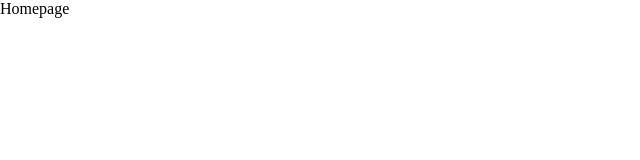
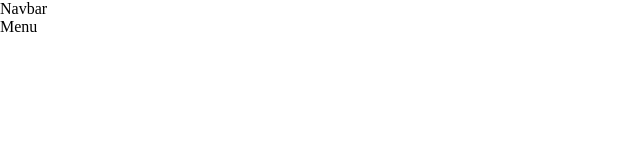
Before and after one commit to Amrindra/admin-dashboard, a React (Vite) app: page / in a window 1280 px wide. Shown: the top 160 px of the page, without its empty margins (0-640 px from the left). Built offline with nearby package versions, Linux system fonts and the light colour scheme.

Commit message:
Setup Router

```diff
--- a/src/App.tsx
+++ b/src/App.tsx
@@ -1,31 +1,46 @@
 import './App.css';
 import Homepage from './pages/homepage/Homepage';
-import {
-  createBrowserRouter,
-  RouterProvider,
-  Route,
-  Link,
-} from 'react-router-dom';
+import { createBrowserRouter, RouterProvider, Outlet } from 'react-router-dom';
 import UserPage from './pages/users/UserPage';
 import ProductPage from './pages/products/ProductPage';
+import Navbar from './components/navbar/Navbar';
+import Menu from './components/menu/Menu';
 
 function App() {
   const Layout = () => {
-    return <div className="main"></div>;
+    return (
+      <div className="main">
+        <Navbar />
+        <div className="container">
+          <div className="menu-container">
+            <Menu />
+          </div>
+          <div className="content-container">
+            <Outlet />
+          </div>
+        </div>
+      </div>
+    );
   };
 
   const router = createBrowserRouter([
     {
       path: '/',
+      element: <Layout />,
+      chlidren: [
+        {
+          path: '/',
           element: <Homepage />,
         },
         {
-      path: 'users',
+          path: '/users',
           element: <UserPage />,
         },
         {
-      path: 'products',
+          path: '/products',
           element: <ProductPage />,
+        },
+      ],
     },
   ]);
 
```
Lines whose indentation alone changed are shown as unchanged.
